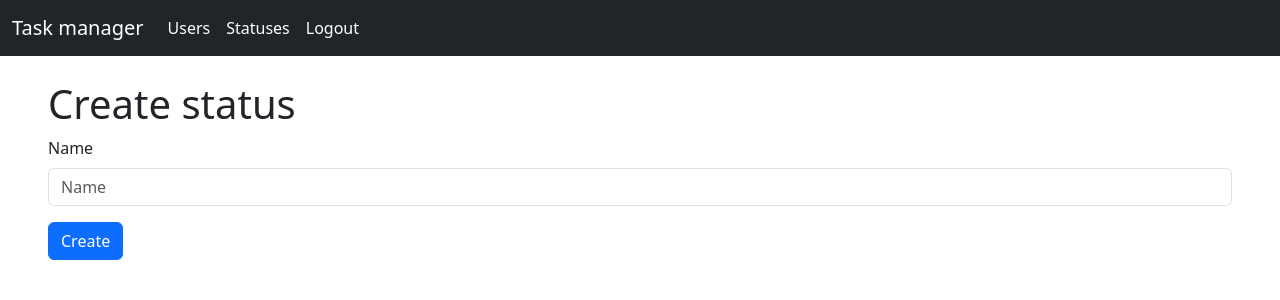
After one commit to Buchiks/python-project-52, a Django app: page /statuses/create/ in a window 1280 px wide. The commit adds this page. Shown: the top 300 px of the page. Run offline with Django 5.2, Linux system fonts and the light colour scheme; the visitor is signed in with stand-in values (Sample User, id 1); some libraries are stand-ins or nearby versions.

Commit message:
made create status page

```diff
--- /dev/null
+++ b/task_manager/statuses/forms.py
@@ -0,0 +1,18 @@
+from django import forms
+from django.utils.translation import gettext_lazy as _
+
+from .models import Status
+
+
+class StatusForm(forms.ModelForm):
+    class Meta:
+        model = Status
+        fields = ["name"]
+        labels = {
+            "name": _("Name"),
+            }
+        error_messages = {
+            'name': {
+                'unique': _("Status with this Name already exists."),
+            }
+        }
--- a/task_manager/statuses/models.py
+++ b/task_manager/statuses/models.py
@@ -2,6 +2,6 @@ from django.db import models
 
 
 class Status(models.Model):
-    name = models.CharField(max_length=200, blank=True)
+    name = models.CharField(max_length=200, blank=True, unique=True)
     created_at = models.DateTimeField(auto_now_add=True)
     updated_at = models.DateTimeField(auto_now=True)
--- /dev/null
+++ b/task_manager/statuses/templates/status_create.html
@@ -0,0 +1,21 @@
+{% extends "base.html" %}
+{% load django_bootstrap5 %}
+{% load i18n %}
+
+
+{% block title %}Status creation{% endblock %}
+{% block content %}
+<main class="form-signin px-5">
+    {% translate 'Create status' as default_header %}
+    <h1>{{ header | default:default_header }}</h1>
+    {% url 'statuses:create' as default_url %}
+    <form action="{{ action_url | default:default_url }}" method="post">
+        {% csrf_token %}
+        <table border="1">
+            {% bootstrap_form form %}
+        </table>
+        {% translate 'Create' as default_button %}
+        <input type="submit" class="btn btn-primary" value="{{ button | default:default_button }}">
+    </form>
+</main>
+{% endblock %}
--- a/task_manager/statuses/urls.py
+++ b/task_manager/statuses/urls.py
@@ -7,7 +7,7 @@ app_name = 'statuses'
 
 urlpatterns = [
     path("", views.StatusesIndexView.as_view(), name="list"),
-    #path("create/", , name="create"),
+    path("create/",views.StatusesCreateView.as_view() , name="create"),
     #path("<int:pk>/update/", , name="update"),
     #path("<int:pk>/delete/", , name="delete"),
 ]
--- a/task_manager/statuses/views.py
+++ b/task_manager/statuses/views.py
@@ -5,8 +5,22 @@ from django.contrib.auth.mixins import LoginRequiredMixin
 from django.utils.translation import gettext_lazy as _
 
 from .models import Status
+from .forms import StatusForm
 
 class StatusesIndexView(LoginRequiredMixin, View):
     def get(self, request, *args, **kwargs):
         statuses = Status.objects.all()
         return render(request, "statuses_list.html", {"statuses": statuses})
+
+class StatusesCreateView(LoginRequiredMixin, View):
+    def get(self, request, *args, **kwargs):
+        form = StatusForm()
+        return render(request, "status_create.html", {"form": form})
+
+    def post(self, request, *args, **kwargs):
+        form = StatusForm(request.POST)
+        if form.is_valid():
+            form.save()
+            return redirect("statuses:list")
+
+        return render(request, "status_create.html", {"form": form})
```
Also changed, not shown: task_manager/statuses/templates/statuses_list.html (+5 -2 lines), task_manager/locale/ru/LC_MESSAGES/django.po, task_manager/statuses/migrations/0002_alter_status_name.py (added), 1 other file.
